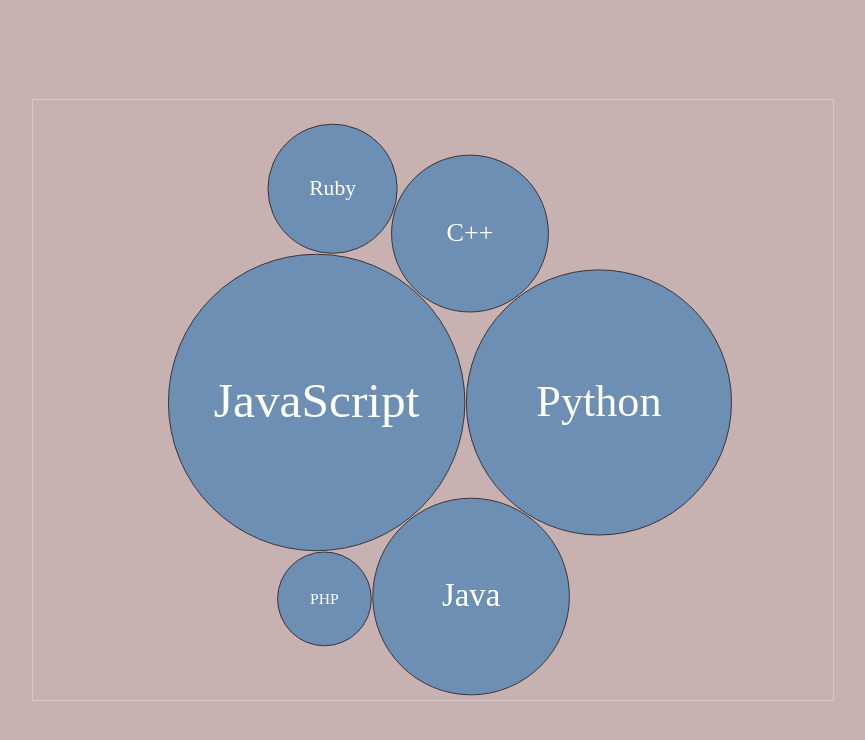
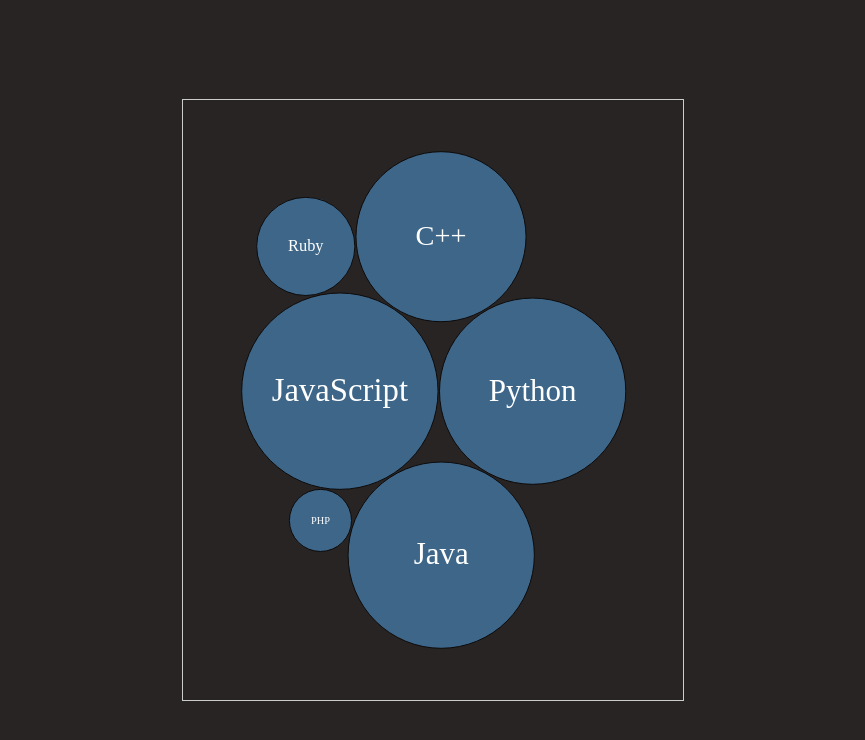
Before and after one commit to teociaps/bubble-chart, a website: page index.html in a window 1280 px wide. Shown: the whole page, without its empty margins (207-1072 px from the left). Drawn offline with nearby package versions, Linux system fonts and the light colour scheme.

Commit message:
Add yarn and minor changes

```diff
--- a/index.html
+++ b/index.html
@@ -3,7 +3,7 @@
 <head>
     <meta charset="UTF-8">
     <meta name="viewport" content="width=device-width, initial-scale=1.0">
-    <title>Animated Bubble Chart</title>
+    <title>Bubble Chart</title>
     <link rel="stylesheet" href="styles.css">
     <script src="https://d3js.org/d3.v6.min.js"></script>
 </head>
--- a/package.json
+++ b/package.json
@@ -1,7 +1,7 @@
 {
   "name": "bubble-chart",
   "version": "1.0.0",
-  "description": "Create custom animated bubble charts",
+  "description": "Create custom bubble charts",
   "main": "index.js",
   "scripts": {
     "test": "echo \"Error: no test specified\" && exit 1"
@@ -17,5 +17,6 @@
   "dependencies": {
     "d3": "^7.9.0",
     "jsdom": "^24.1.1"
-  }
+  },
+  "repository": "https://github.com/teociaps/bubble-chart.git"
 }
--- a/scripts/chart.js
+++ b/scripts/chart.js
@@ -1,13 +1,13 @@
 const data = [
-  { language: 'JavaScript', bytes: 123456 },
-  { language: 'Python', bytes: 98765 },
-  { language: 'Java', bytes: 54321 },
-  { language: 'C++', bytes: 34567 },
-  { language: 'Ruby', bytes: 23456 },
-  { language: 'PHP', bytes: 12345 }
+  { name: 'JavaScript', value: 100 },
+  { name: 'Python', value: 90 },
+  { name: 'Java', value: 90 },
+  { name: 'C++', value: 75 },
+  { name: 'Ruby', value: 25 },
+  { name: 'PHP', value: 10 }
 ];
 
-const width = 800;
+const width = 500;
 const height = 600;
 const svg = d3.select('svg')
   .attr('width', width)
@@ -18,7 +18,7 @@ const bubble = d3.pack()
   .padding(1.5);
 
 const root = d3.hierarchy({ children: data })
-  .sum(d => d.bytes);
+  .sum(d => d.value);
 
 const nodes = bubble(root).leaves();
 
@@ -37,6 +37,6 @@ node.append('circle')
 node.append('text')
   .attr('dy', '.3em')
   .attr('text-anchor', 'middle')
-  .text(d => d.data.language)
+  .text(d => d.data.name)
   .style('fill', 'white')
   .style('font-size', d => d.r / 3);
--- a/styles.css
+++ b/styles.css
@@ -4,7 +4,7 @@ body {
   align-items: center;
   height: 100vh;
   margin: 0;
-  background-color: rgb(199, 177, 177);
+  background-color: rgb(41, 36, 36);
 }
 
 svg {
```
Also changed, not shown: README.md, 2 other files.
